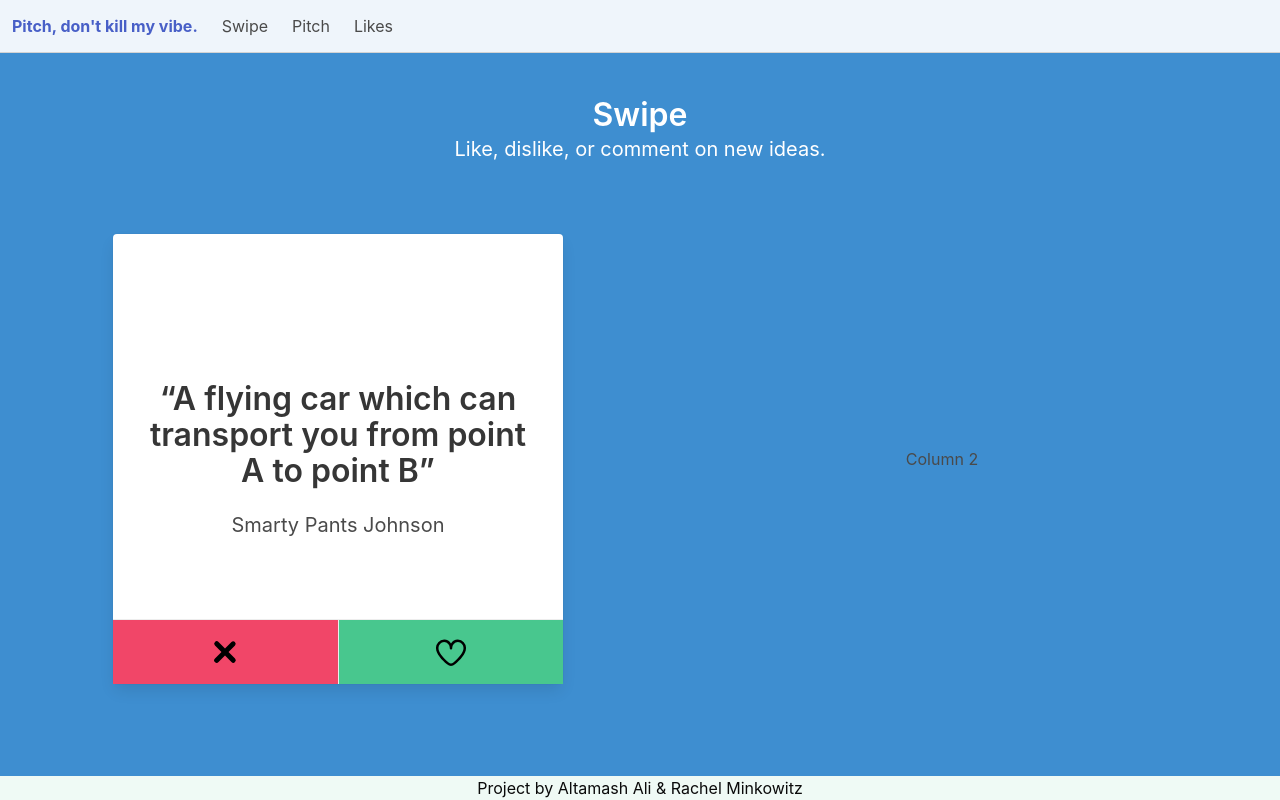
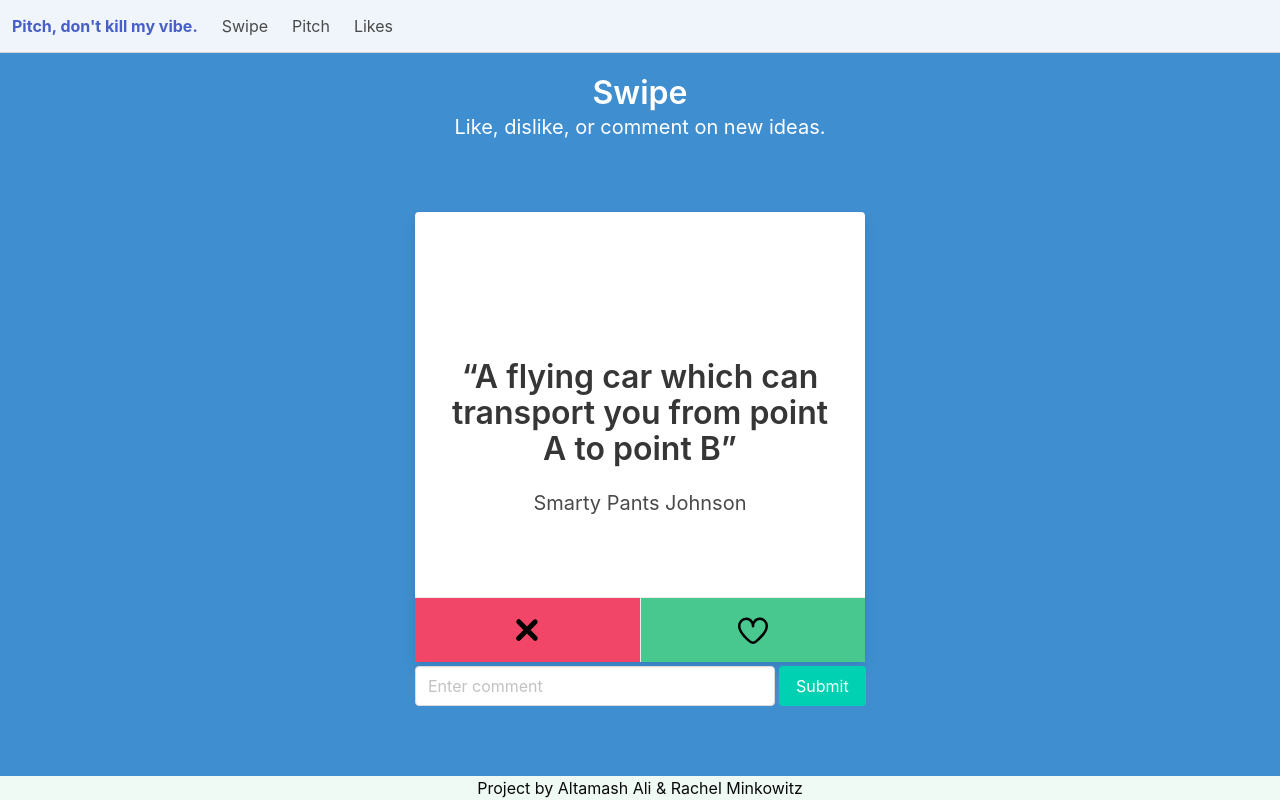
Before and after one commit to RachMink/pitch-dont-kill-my-vibe, a Next.js app: page /app/swipe in a window 1280 px wide. Built offline with nearby package versions, Linux system fonts and the light colour scheme.

Commit message:
Add comment box to swipe page

```diff
--- a/pages/app/swipe.js
+++ b/pages/app/swipe.js
@@ -14,15 +14,20 @@ export default function SwipePage() {
         Like, dislike, or comment on new ideas.
       </div>
 
-      <div class="hero-body columns is-vcentered is-centered">
-        <div
-          className="column has-text-centered"
-          style={{ display: "flex", justifyContent: "center" }}
-        >
+      <div
+        class="hero-body"
+        style={{ display: "flex", justifyContent: "center" }}
+      >
+        <div className="has-text-centered">
           <Pitch pitchBody={pitchText} pitchAuthor={pitchAuthor} />
-        </div>
-        <div className="column has-text-centered">
-          <p>Column 2</p>
+          <div class="columns m-0 mt-1">
+            <input
+              class="input is-four-fifths column"
+              type="text"
+              placeholder="Enter comment"
+            />
+            <button class="button is-primary ml-1">Submit</button>
+          </div>
         </div>
       </div>
     </div>
```
